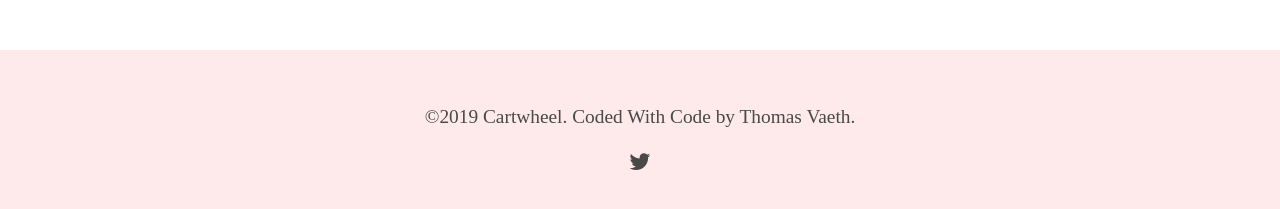
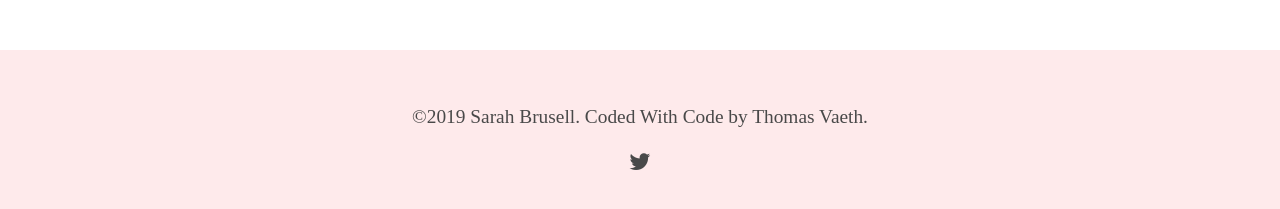
Before and after one commit to scspijker/sarahbrusell.nl, a Jekyll site: the page built from index.html, in a window 1280 px wide and 900 px high, scrolled down 4230 px. Shown: the part 673-882 px from the top of the window. Built offline with Jekyll 4.4.1, drawn with Linux system fonts in a browser that asks for light colours; some web fonts are replaced.

Commit message:
Update _config.yml

```diff
--- a/_config.yml
+++ b/_config.yml
@@ -13,9 +13,9 @@ instagram_key:
 instagram_caption: true
 
 # SEO settings
-title: Cartwheel
+title: Sarah Brusell
 description:
-url: ""
+url: "sarahbrusell.nl"
 email:
 twitter_username:
 default_img:
```
